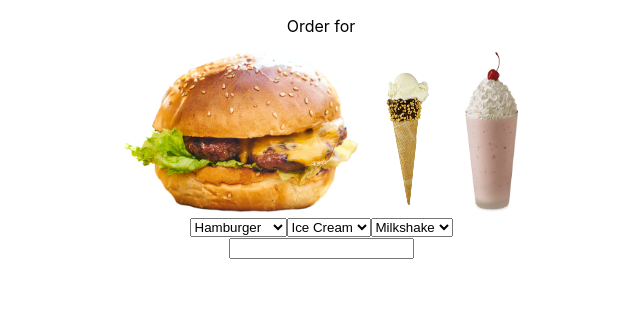
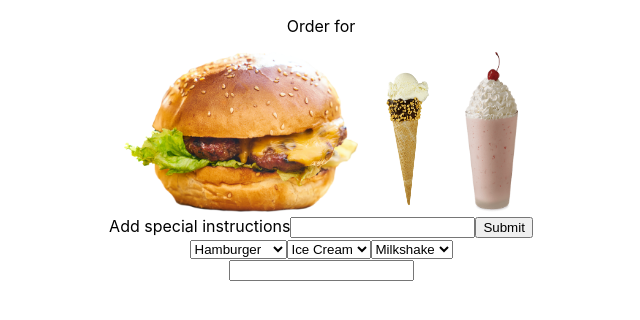
Before and after one commit to oliviaamiller/fast-food-react, a React (Create React App) app: page / in a window 1280 px wide. Shown: the top 320 px of the page, without its empty margins (319-959 px from the left). Built offline with nearby package versions, Linux system fonts and the light colour scheme.

Commit message:
instructions form bug fixed

```diff
--- a/src/Instructions/InstructionsForm.js
+++ b/src/Instructions/InstructionsForm.js
@@ -1,5 +1,23 @@
-import React from 'react';
+import { useState } from 'react';
 
-export default function InstructionsForm() {
-  return <div></div>;
+export default function InstructionsForm({ instructions, setInstructions }) {
+
+  const [instructionsInput, setInstructionsInput] = useState('');
+
+  function handleSubmit(e) {
+    e.preventDefault();
+
+    setInstructions([...instructions, instructionsInput]);
+
+    setInstructionsInput('');
+  }
+
+
+  return <div>
+    <form onSubmit={handleSubmit}>
+      Add special instructions
+      <input value={instructionsInput} onChange={(e) => {setInstructionsInput(e.target.value); }} />
+      <button>Submit</button>
+    </form>
+  </div>;
 }
--- a/src/Instructions/InstructionsList.js
+++ b/src/Instructions/InstructionsList.js
@@ -1,5 +1,6 @@
-import React from 'react';
+import Instruction from './Instruction';
 
-export default function InstructionsList() {
+
+export default function InstructionsList({ instructions }) {
   return <div></div>;
 }
```
